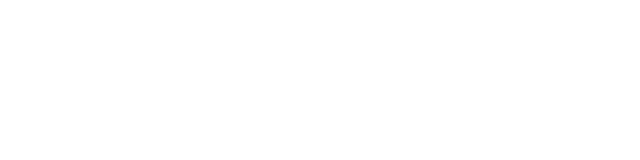
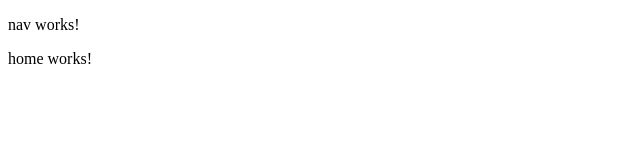
Before and after one commit to HackBox24/Connect4-GUI, an Angular app: page /home in a window 1280 px wide. Before the commit this address led to /. Shown: the top 160 px of the page, without its empty margins (0-640 px from the left). Built offline with nearby package versions, Linux system fonts and the light colour scheme.

Commit message:
Home Component Routing

```diff
--- a/src/app/app-routing.module.ts
+++ b/src/app/app-routing.module.ts
@@ -1,7 +1,11 @@
 import { NgModule } from '@angular/core';
 import { Routes, RouterModule } from '@angular/router';
+import {HomeComponent} from './pages/home/home.component';
 
-const routes: Routes = [];
+const routes: Routes = [
+  { path: 'home', component: HomeComponent },
+  { path: '**', redirectTo: 'home'}
+];
 
 @NgModule({
   imports: [RouterModule.forRoot(routes)],
--- a/src/app/app.component.html
+++ b/src/app/app.component.html
@@ -1 +1,2 @@
+<app-nav></app-nav>
 <router-outlet></router-outlet>
--- a/src/app/app.module.ts
+++ b/src/app/app.module.ts
@@ -5,12 +5,14 @@
 
 import { AppComponent } from './app.component';
 import { NavComponent } from './shared/nav/nav.component';
+import {HomeComponent} from './pages/home/home.component';
 
 
 @NgModule({
   declarations: [
     AppComponent,
-    NavComponent
+    NavComponent,
+    HomeComponent
   ],
   imports: [
     BrowserModule,
```
